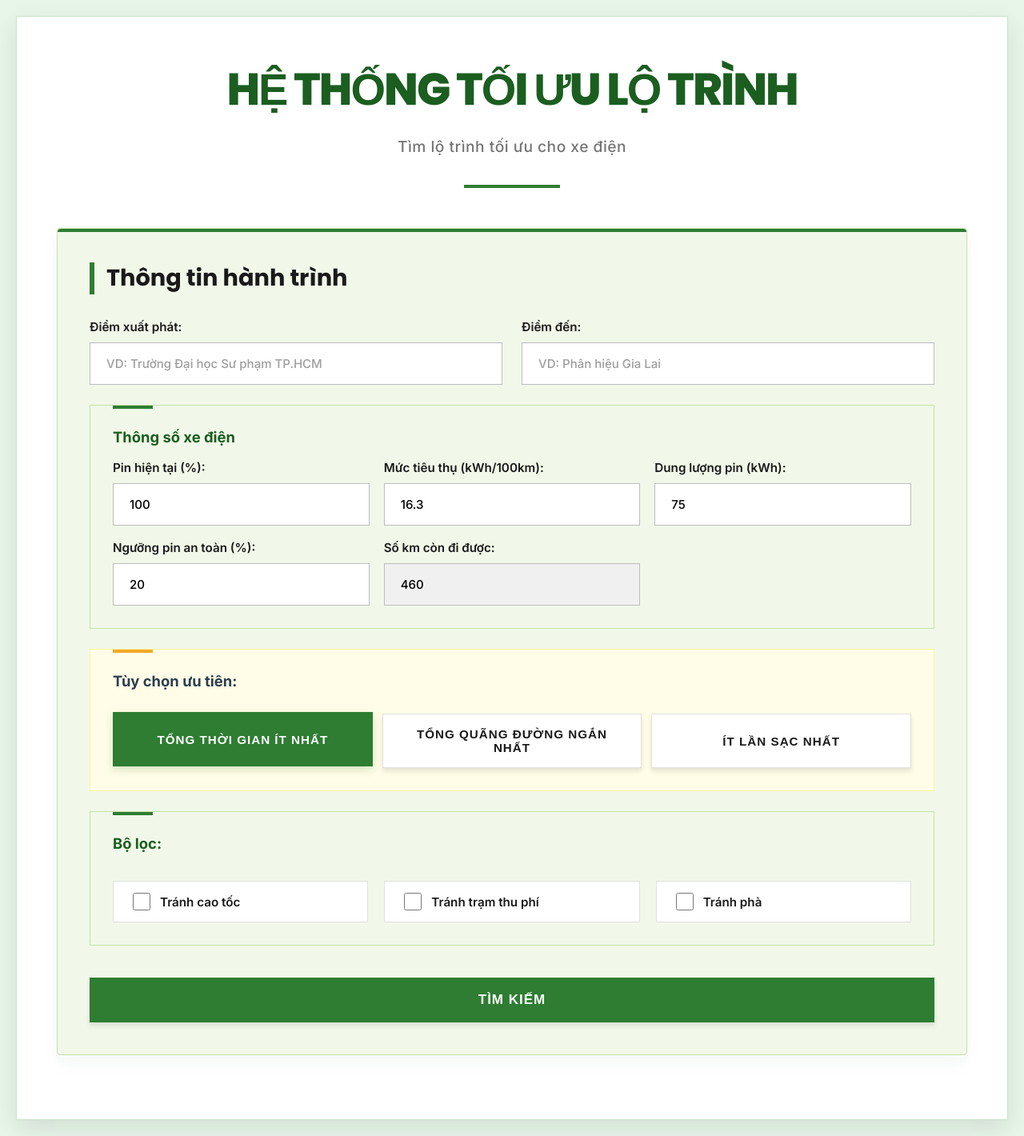
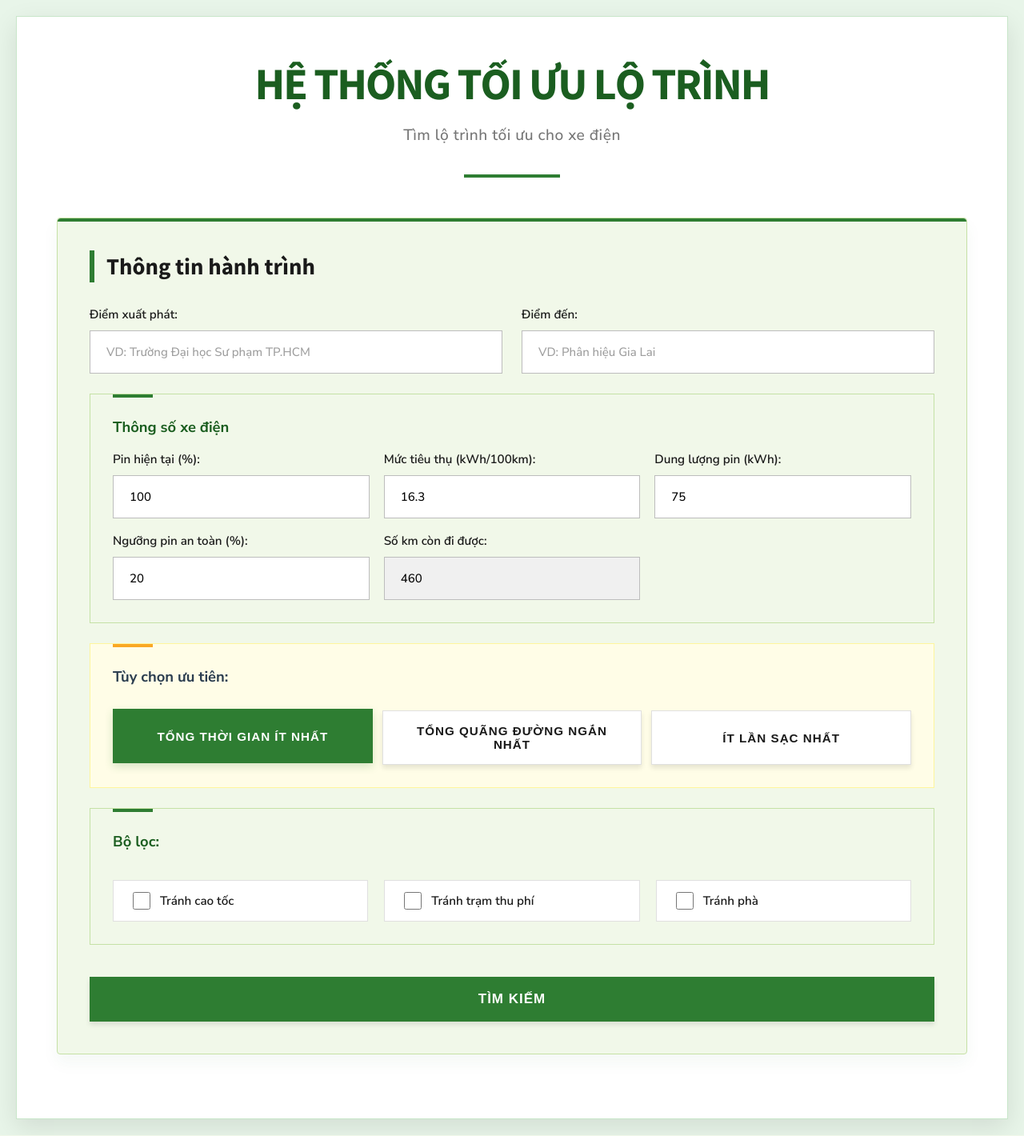
Before and after one commit to HoshinoAquamarine01/xe-dien, a Flask app: page / in a window 1280 px wide. Shown: the whole page at 80% size. Run offline with Flask 3, Linux system fonts and the light colour scheme.

Commit message:
fix: solved typography error

```diff
--- a/templates/index.html
+++ b/templates/index.html
@@ -16,7 +16,7 @@
     />
 
     <style>
-      @import url("https://fonts.googleapis.com/css2?family=Inter:wght@300;400;500;600;700;800;900&family=Poppins:wght@600;700;800&display=swap");
+      @import url("https://fonts.googleapis.com/css2?family=Nunito+Sans:wght@300;400;500;600;700;800;900&family=Source+Sans+Pro:wght@400;600;700&family=Roboto:wght@300;400;500;700&display=swap");
 
       * {
         margin: 0;
@@ -39,7 +39,7 @@
       }
 
       body {
-        font-family: "Inter", -apple-system, BlinkMacSystemFont, sans-serif;
+        font-family: "Nunito Sans", "Source Sans Pro", "Roboto", -apple-system, BlinkMacSystemFont, sans-serif;
         /* Xóa gradient nền, chuyển thành màu đơn sắc xanh nhạt */
         background: #e8f5e9;
         /* Xóa animation gradientShift */
@@ -101,7 +101,7 @@
       }
 
       h1 {
-        font-family: "Poppins", sans-serif;
+        font-family: "Source Sans Pro", "Nunito Sans", sans-serif;
         color: var(--primary-dark); /* Màu chữ đặc */
         font-size: 3.5em;
         font-weight: 900;
@@ -174,7 +174,7 @@
       }
 
       .route-form h3 {
-        font-family: "Poppins", sans-serif;
+        font-family: "Source Sans Pro", "Nunito Sans", sans-serif;
         color: var(--dark);
         font-size: 1.8em;
         font-weight: 700;
@@ -483,7 +483,7 @@
       }
 
       .sidebar h3 {
-        font-family: "Poppins", sans-serif;
+        font-family: "Source Sans Pro", "Nunito Sans", sans-serif;
         color: var(--dark);
         font-size: 1.4em;
         font-weight: 700;
@@ -785,7 +785,7 @@
       }
 
       .charts-section h3 {
-        font-family: "Poppins", sans-serif;
+        font-family: "Source Sans Pro", "Nunito Sans", sans-serif;
         color: var(--dark);
         margin-bottom: 28px;
         font-weight: 700;
```
Also changed, not shown: public/avt.ico (renamed from avt.ico), 1 other file.
